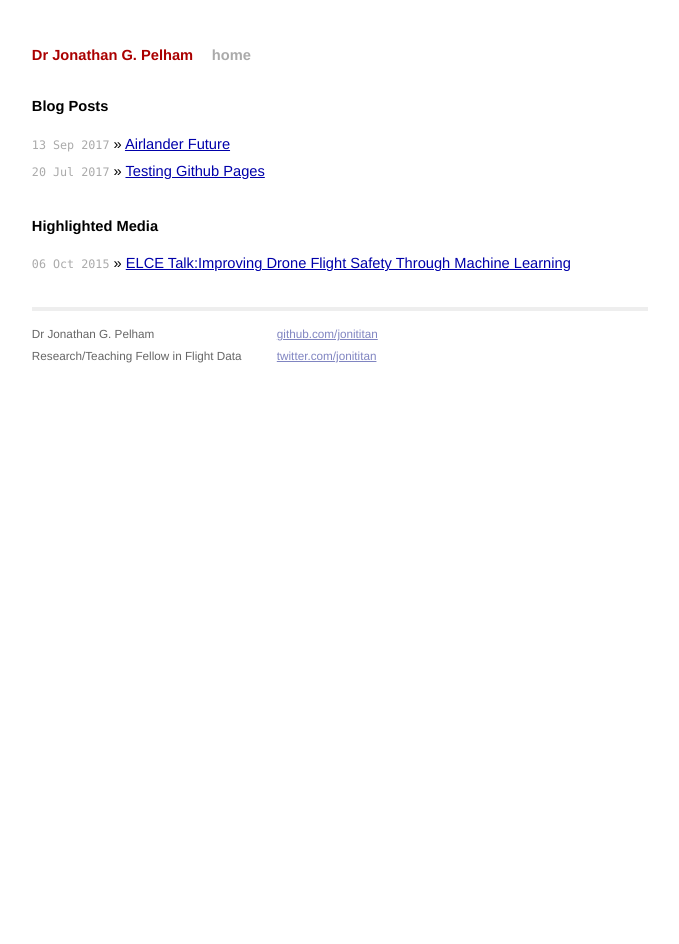
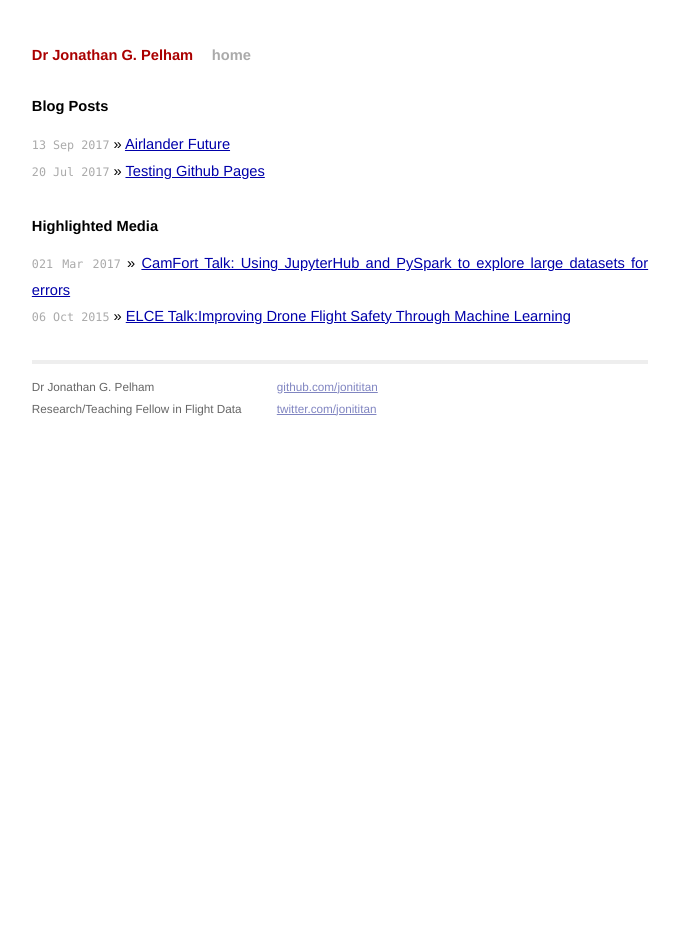
Before and after one commit to jonititan/jonititan.github.io, a Jekyll site: the page built from index.html, in a window 1280 px wide. Shown: the whole page, without its empty margins (300-979 px from the left). Built offline with Jekyll 4.4.1, drawn with Linux system fonts in a browser that asks for light colours.

Commit message:
Update index.html
added camfort talk

```diff
--- a/index.html
+++ b/index.html
@@ -13,5 +13,6 @@ title: Dr Jonathan G. Pelham
 
   <h1>Highlighted Media</h1>
   <ul class="posts">
+    <li><span>021 Mar 2017</span> &raquo; <a href="https://www.youtube.com/watch?v=i_792G60N_0"> CamFort Talk:  Using JupyterHub and PySpark to explore large datasets for errors</a></li>
     <li><span>06 Oct 2015</span> &raquo; <a href="https://youtu.be/BEaM-JRUvEM">ELCE Talk:Improving Drone Flight Safety Through Machine Learning</a></li>
   </ul>
```
